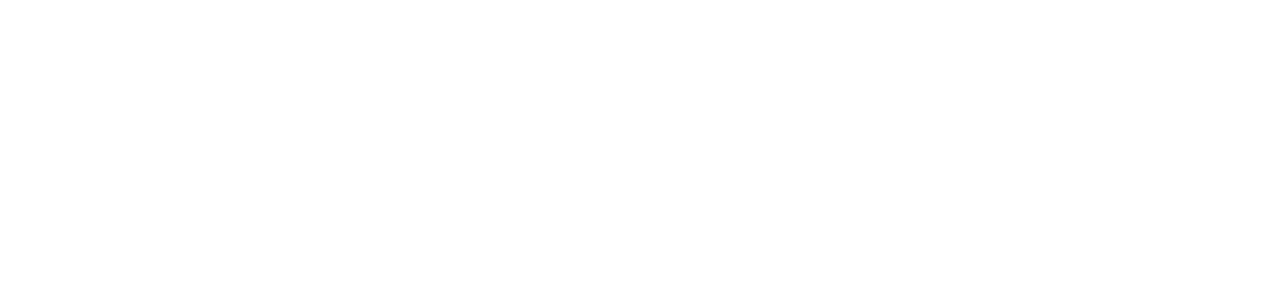
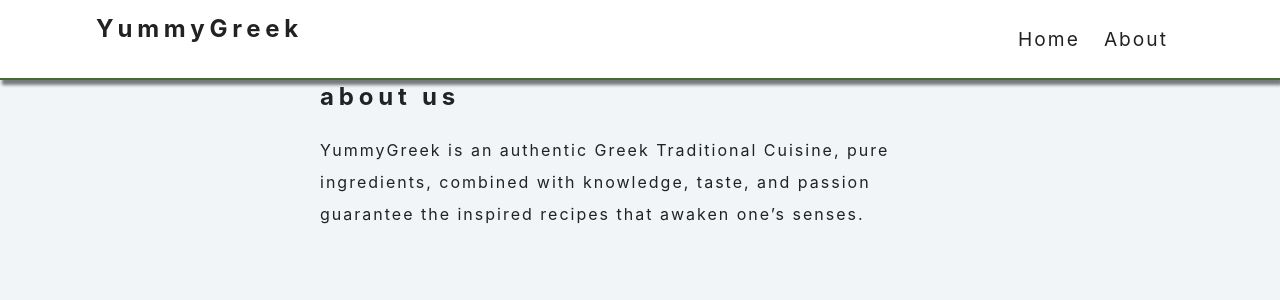
Before and after one commit to Melissopoulos/YummyGreek, a React (Create React App) app in the folder yummy-greek/: page /about in a window 1280 px wide. Shown: the top 300 px of the page. Built offline with nearby package versions, Linux system fonts and the light colour scheme.

Commit message:
Basic structure and implementation of Navigation bar

```diff
--- a/yummy-greek/src/App.js
+++ b/yummy-greek/src/App.js
@@ -1,5 +1,25 @@
+import React from "react";
+import { BrowserRouter as Router, Route, Routes } from "react-router-dom";
+// import pages
+import Home from "./pages/Home";
+import About from "./pages/About.js";
+import SingleDish from "./pages/SingleDish";
+import Error from "./pages/Error";
+// import components
+import Navbar from "./components/Navbar";
+
 function App() {
-  return <div className="App"></div>;
+  return (
+    <Router>
+      <Navbar />
+      <Routes>
+        <Route exact path="/" element={<Home />}></Route>
+        <Route path="/about" element={<About />}></Route>
+        <Route path="/dishes/:id" element={<SingleDish />}></Route>
+        <Route path="*" element={<Error />}></Route>
+      </Routes>
+    </Router>
+  );
 }
 
 export default App;
--- /dev/null
+++ b/yummy-greek/src/components/DishesList.js
@@ -0,0 +1,7 @@
+import React from "react";
+
+const DishesList = () => {
+  return <h2>DishesList</h2>;
+};
+
+export default DishesList;
--- /dev/null
+++ b/yummy-greek/src/components/Navbar.js
@@ -0,0 +1,24 @@
+import React from "react";
+import { Link } from "react-router-dom";
+
+const Navbar = () => {
+  return (
+    <nav className="navbar">
+      <div className="nav-center">
+        <Link to="/">
+          <h1>YummyGreek</h1>
+        </Link>
+        <ul className="nav-links">
+          <li>
+            <Link to="/">Home</Link>
+          </li>
+          <li>
+            <Link to="/about">About</Link>
+          </li>
+        </ul>
+      </div>
+    </nav>
+  );
+};
+
+export default Navbar;
--- a/yummy-greek/src/index.css
+++ b/yummy-greek/src/index.css
@@ -1,3 +1,29 @@
+/*
+======
+Variables
+======
+*/
+:root {
+  --primaryLightColor: #d4e6a5;
+  --primaryColor: #476a2e;
+  --primaryDarkColor: #c02c03;
+  --mainWhite: #fff;
+  --offWhite: #f7f7f7;
+  --mainBackground: #f1f5f8;
+  --mainOverlay: rgba(35, 10, 36, 0.4);
+  --mainBlack: #222;
+  --mainGrey: #ececec;
+  --darkGrey: #afafaf;
+  --mainRed: #bd0303;
+  --mainTransition: all 0.3s linear;
+  --mainSpacing: 0.3rem;
+  --lightShadow: 2px 5px 3px 0px rgba(0, 0, 0, 0.5);
+  --darkShadow: 4px 10px 5px 0px rgba(0, 0, 0, 0.5);
+  --mainBorderRadius: 0.25rem;
+  --smallWidth: 85vw;
+  --maxWidth: 40rem;
+  --fullWidth: 1170px;
+}
 /*
 ======
 Global Styles
@@ -8,3 +34,182 @@ Global Styles
   padding: 0;
   box-sizing: border-box;
 }
+
+body {
+  font-family: -apple-system, BlinkMacSystemFont, "Segoe UI", Roboto, Oxygen,
+    Ubuntu, Cantarell, "Open Sans", "Helvetica Neue", sans-serif;
+  color: var(--mainBlack);
+  background: var(--mainBackground);
+  line-height: 1.4;
+  font-size: 1rem;
+  font-weight: 300;
+}
+h1,
+h2,
+h3,
+h4,
+h5,
+h6 {
+  font-family: var(--slantedFont);
+  margin-bottom: 1.25rem;
+  letter-spacing: var(--mainSpacing);
+}
+p {
+  margin-bottom: 1.25rem;
+}
+ul {
+  list-style-type: none;
+}
+a {
+  text-decoration: none;
+  color: var(--mainBlack);
+}
+img {
+  width: 100%;
+  display: block;
+}
+/*
+======
+Loading
+======
+*/
+.loader {
+  color: var(--primaryColor);
+  text-indent: -9999em;
+  margin: 88px auto;
+  margin-top: 20rem;
+  position: relative;
+  font-size: 3rem;
+  -webkit-transform: translateZ(0);
+  -ms-transform: translateZ(0);
+  transform: translateZ(0);
+  -webkit-animation-delay: -0.16s;
+  animation-delay: -0.16s;
+}
+
+/*
+======
+Navbar
+======
+*/
+.navbar {
+  background: var(--mainWhite);
+  height: 5rem;
+  display: flex;
+  align-items: center;
+  border-bottom: 2px solid var(--primaryColor);
+  box-shadow: var(--lightShadow);
+}
+.nav-center {
+  display: flex;
+  justify-content: space-between;
+  align-items: center;
+  width: var(--smallWidth);
+  margin: 0 auto;
+  max-width: var(--fullWidth);
+}
+.nav-links {
+  display: flex;
+  align-items: center;
+}
+.nav-links a {
+  text-transform: capitalize;
+  display: inline-block;
+  font-weight: bold;
+  margin-right: 0.5rem;
+  font-weight: 400;
+  letter-spacing: 2px;
+  font-size: 1.2rem;
+  padding: 0.25rem 0.5rem;
+  transition: var(--mainTransition);
+}
+.nav-links a:hover {
+  color: var(--primaryColor);
+}
+
+/*
+======
+About
+======
+*/
+.about-section {
+  width: var(--smallWidth);
+  max-width: var(--maxWidth);
+  margin: 0 auto;
+}
+.about-section p {
+  line-height: 2rem;
+  font-weight: 400;
+  letter-spacing: 2px;
+}
+/*
+======
+Error
+======
+*/
+.error-page {
+  display: flex;
+  justify-content: center;
+}
+.error-container {
+  text-align: center;
+  text-transform: capitalize;
+}
+
+/*
+======
+Buttons
+======
+*/
+.btn,
+.btn-white,
+.btn-primary {
+  text-transform: uppercase;
+  letter-spacing: var(--mainSpacing);
+  color: var(--primaryColor);
+  border: 2px solid var(--primaryColor);
+  padding: 0.45rem 0.8rem;
+  display: inline-block;
+  transition: var(--mainTransition);
+  cursor: pointer;
+  font-size: 0.8rem;
+  background: transparent;
+  border-radius: var(--mainBorderRadius);
+  display: inline-block;
+}
+.btn:hover {
+  background: var(--primaryColor);
+  color: var(--mainWhite);
+}
+.btn-white {
+  background: transparent;
+  color: var(--mainWhite);
+  border-color: var(--mainWhite);
+}
+.btn-white:hover {
+  background: var(--mainWhite);
+  color: var(--primaryColor);
+}
+.btn-primary {
+  background: var(--primaryColor);
+  color: var(--mainWhite);
+  border-color: transparent;
+}
+.btn-primary:hover {
+  background: var(--primaryLightColor);
+  color: var(--primaryColor);
+}
+.btn-block {
+  width: 100%;
+  display: block;
+  margin: 0 auto;
+  box-shadow: var(--lightShadow);
+  text-align: center;
+}
+.btn-details {
+  padding: 0.25rem 0.4rem;
+}
+.btn-details:hover {
+  background: var(--primaryLightColor);
+  border-color: var(--primaryLightColor);
+}
--- /dev/null
+++ b/yummy-greek/src/pages/About.js
@@ -0,0 +1,16 @@
+import React from "react";
+
+const About = () => {
+  return (
+    <section className="section about-section">
+      <h1 className="section-title">about us</h1>
+      <p>
+        YummyGreek is an authentic Greek Traditional Cuisine, pure ingredients,
+        combined with knowledge, taste, and passion guarantee the inspired
+        recipes that awaken one’s senses.
+      </p>
+    </section>
+  );
+};
+
+export default About;
--- /dev/null
+++ b/yummy-greek/src/pages/Error.js
@@ -0,0 +1,17 @@
+import React from "react";
+import { Link } from "react-router-dom";
+
+const Error = () => {
+  return (
+    <section className="section error-page">
+      <div className="error-container">
+        <h1>oops! There is nothing here!!</h1>
+        <Link to="/" className="btn btn-primary">
+          back home
+        </Link>
+      </div>
+    </section>
+  );
+};
+
+export default Error;
--- /dev/null
+++ b/yummy-greek/src/pages/Home.js
@@ -0,0 +1,12 @@
+import React from "react";
+import DishesList from "../components/DishesList";
+
+const Home = () => {
+  return (
+    <main>
+      <DishesList />
+    </main>
+  );
+};
+
+export default Home;
--- /dev/null
+++ b/yummy-greek/src/pages/SingleDish.js
@@ -0,0 +1,7 @@
+import React from "react";
+
+const SingleDish = () => {
+  return <h2>SingleDish</h2>;
+};
+
+export default SingleDish;
```
Also changed, not shown: yummy-greek/src/components/Dish.js (added, +7 -0 lines), yummy-greek/src/components/Loading.js (added, +7 -0 lines).
